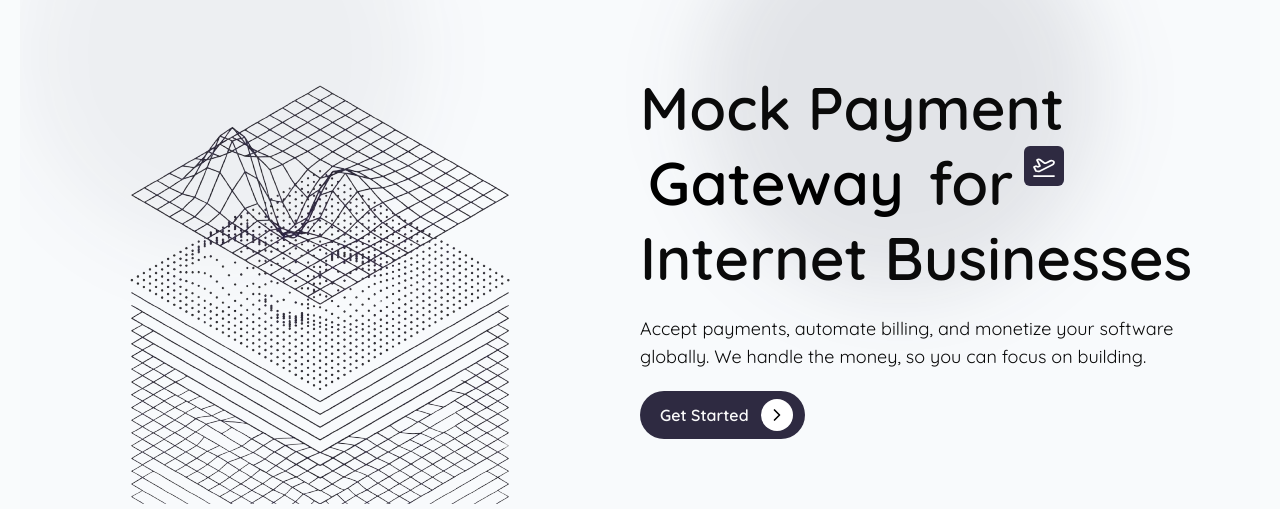
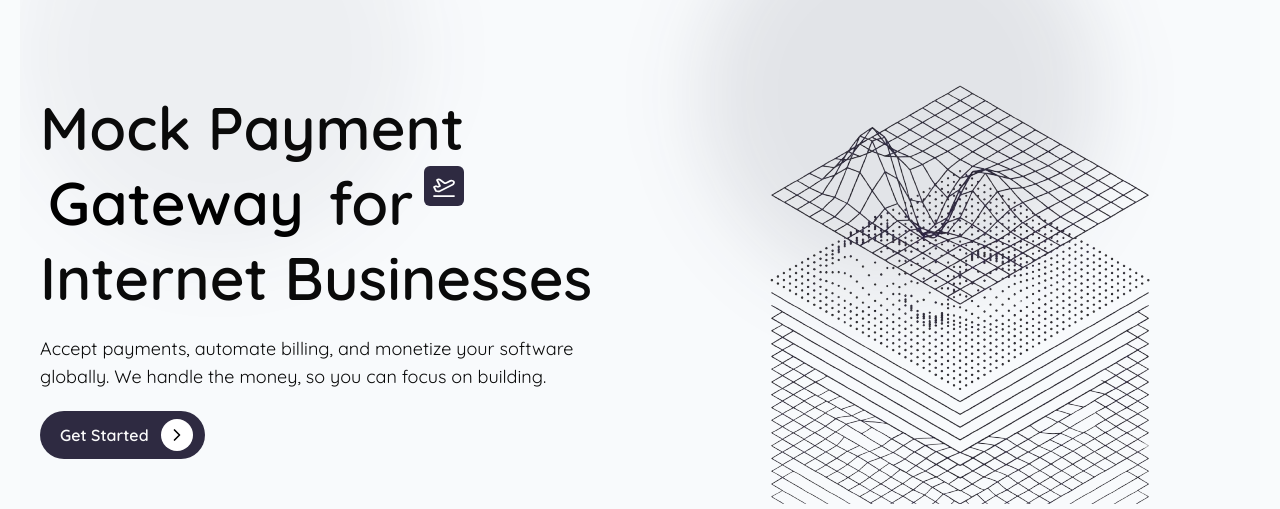
Before and after one commit to Elite-Dev-Repo/PseudoPayFrontend, a React (Vite) app: page / in a window 1280 px wide. Shown: the part 202-711 px from the top of the page. Built offline with nearby package versions, Linux system fonts and the light colour scheme; no server answers.

Commit message:
feat: add Header component and Vercel configuration for SPA routing

```diff
--- a/src/components/Header.jsx
+++ b/src/components/Header.jsx
@@ -108,7 +108,7 @@ const Header = () => {
           </div>
 
           {mobileOpen && (
-            <div className="md:hidden absolute left-0 right-0 top-14 bg-white border-b border-border shadow-lg rounded-b-2xl p-4 flex flex-col gap-1">
+            <div className="md:hidden absolute left-0 right-0 top-14 bg-white border-b border-border shadow-lg rounded-b-2xl p-4 flex flex-col gap-1 z-10">
               {NavLinks.map((link) => (
                 <a
                   key={link.name}
@@ -130,21 +130,14 @@ const Header = () => {
           )}
         </nav>
 
-        <div className="w-full min-h-screen bg-slate-50 rounded-2xl flex flex-col-reverse lg:flex-row items-center lg:justify-around relative overflow-hidden">
+        <div className="w-full min-h-screen bg-slate-50 rounded-2xl flex flex-col lg:flex-row items-center lg:justify-around relative overflow-hidden">
           <div className="w-100 h-100 bg-primary/5 rounded-full absolute top-0 left-0 blur-2xl"></div>
           <div className="w-100 h-100 bg-primary/10 rounded-full absolute top-10 right-40 blur-2xl"></div>
 
-          <div className="flex-1 w-full flex items-center justify-center order-1 lg:order-none pt-6 lg:pt-0">
-            <img
-              src={stack}
-              alt=""
-              className="max-w-[260px] sm:max-w-sm lg:max-w-none"
-            />
-          </div>
-
-          <div className="w-full flex-1 flex flex-col items-center lg:items-start gap-5 px-5 pb-10 lg:pb-0 text-center lg:text-left">
+          <div className="w-full mt-10 flex-1 flex flex-col items-center lg:items-start gap-5 px-5 pb-10 lg:pb-0 text-center lg:text-left">
             <h1 className="text-4xl sm:text-5xl lg:text-6xl font-semibold leading-tight relative">
-              Mock Payment <span className="text-black px-2 rounded-sm">Gateway</span> for
+              Mock Payment{" "}
+              <span className="text-black px-2 rounded-sm">Gateway</span> for
               <span className="hidden lg:flex items-center p-2 bg-primary rounded-sm w-fit absolute top-19 right-44">
                 <PlaneTakeoff strokeWidth={1.75} className="text-white" />
               </span>
@@ -163,6 +156,13 @@ const Header = () => {
               </button>
             </Link>
           </div>
+          <div className="flex-1 w-full flex items-center justify-center order-1 lg:order-none pt-6 lg:pt-0">
+            <img
+              src={stack}
+              alt=""
+              className="max-w-[260px] sm:max-w-sm lg:max-w-none"
+            />
+          </div>
         </div>
       </div>
     </section>
```
Also changed, not shown: vercel.json (added).
